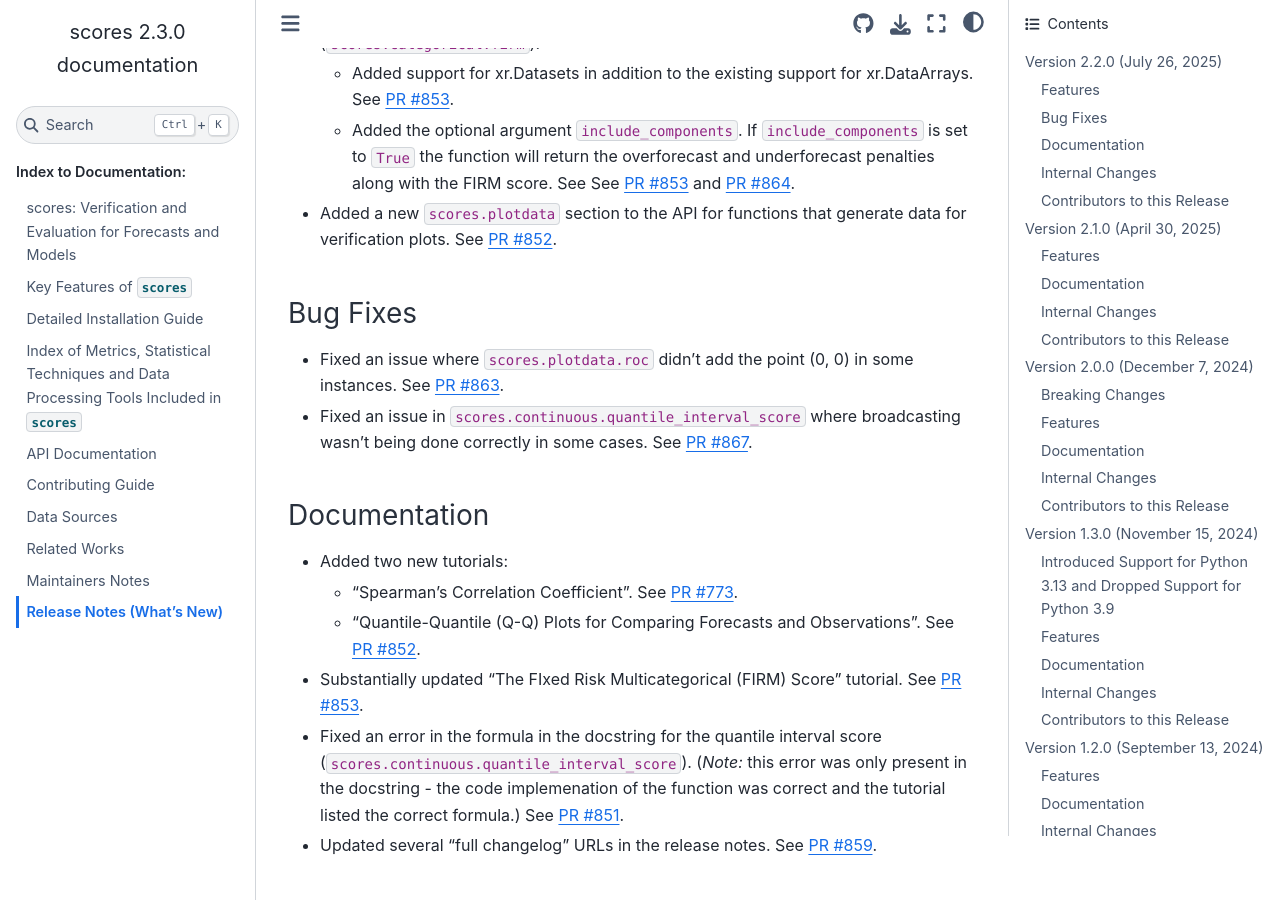
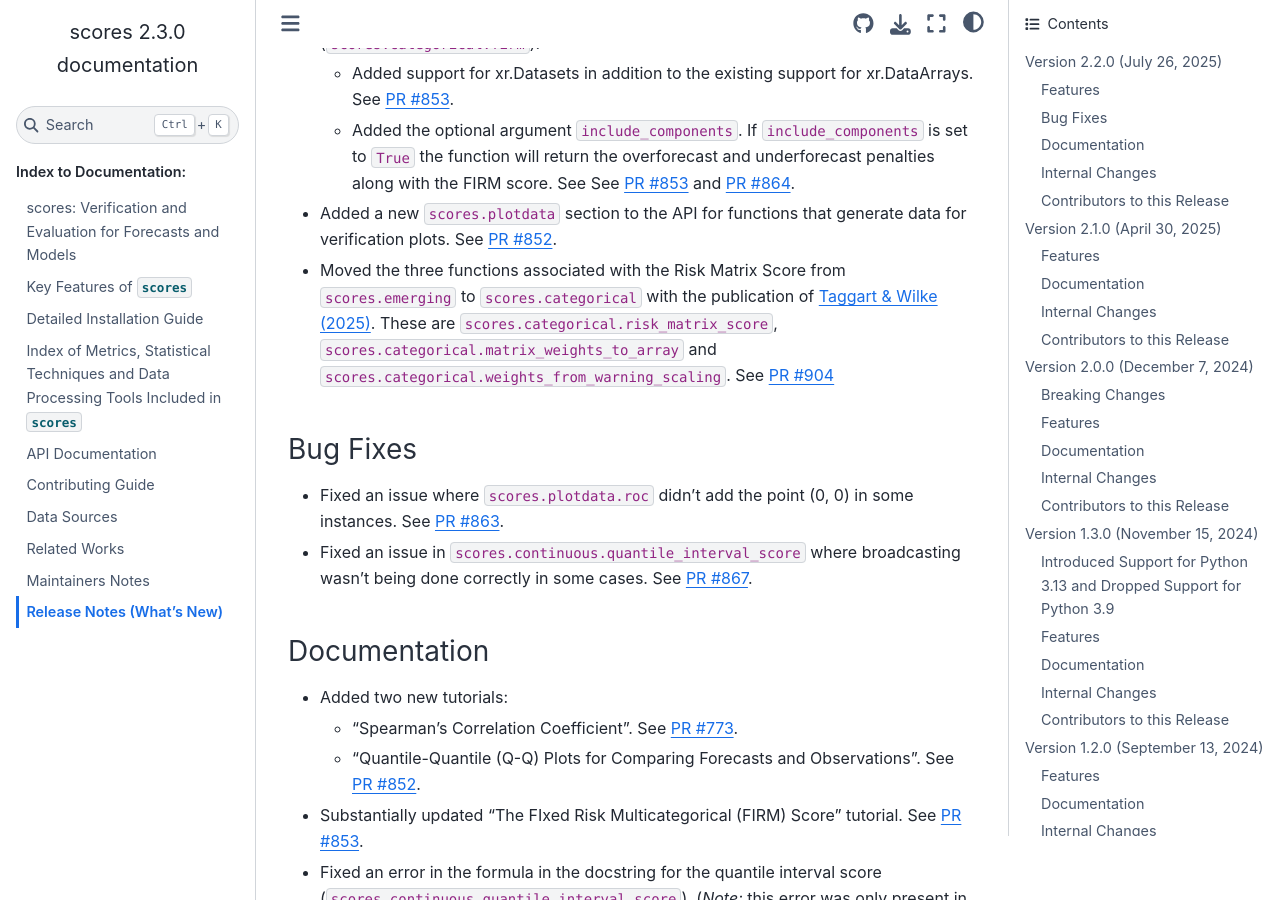
Before and after one commit to nci/scores, a Sphinx documentation site: the page built from docs/release_notes.md, in a window 1280 px wide and 900 px high, scrolled down 506 px. Built offline with Sphinx 7.4.7 and the Sphinx Book theme 1.1.4, drawn with Linux system fonts in a browser that asks for light colours; pages that are not in the unit, such as notebooks, are missing from menus.

Commit message:
release notes plus small changes

```diff
--- a/docs/release_notes.md
+++ b/docs/release_notes.md
@@ -15,6 +15,9 @@ For a list of all changes in this release, see the [full changelog](https://gith
 	- Added the optional argument `include_components`. If `include_components` is set to `True` the function will return the overforecast and underforecast penalties along with the FIRM score.
 	See See [PR #853](https://github.com/nci/scores/pull/853) and [PR #864](https://github.com/nci/scores/pull/864).
 - Added a new `scores.plotdata` section to the API for functions that generate data for verification plots. See [PR #852](https://github.com/nci/scores/pull/852).
+- Moved the three functions associated with the Risk Matrix Score from `scores.emerging` to `scores.categorical` with the publication of
+	[Taggart & Wilke (2025)](https://doi.org/10.5194/nhess-25-2657-2025). These are `scores.categorical.risk_matrix_score`,
+	`scores.categorical.matrix_weights_to_array` and `scores.categorical.weights_from_warning_scaling`. See [PR #904](https://github.com/nci/scores/pull/904)
 
 ### Bug Fixes
 
```
Also changed, not shown: 2 other files.
